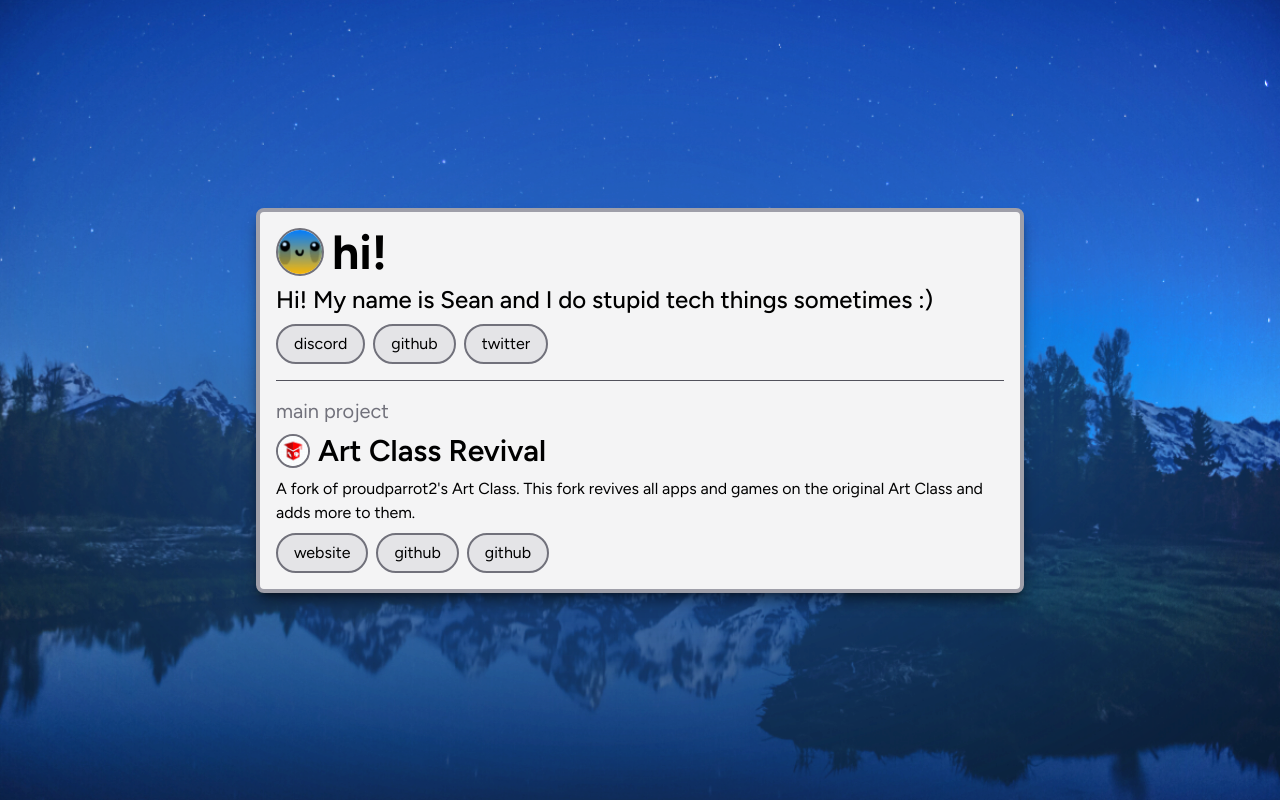
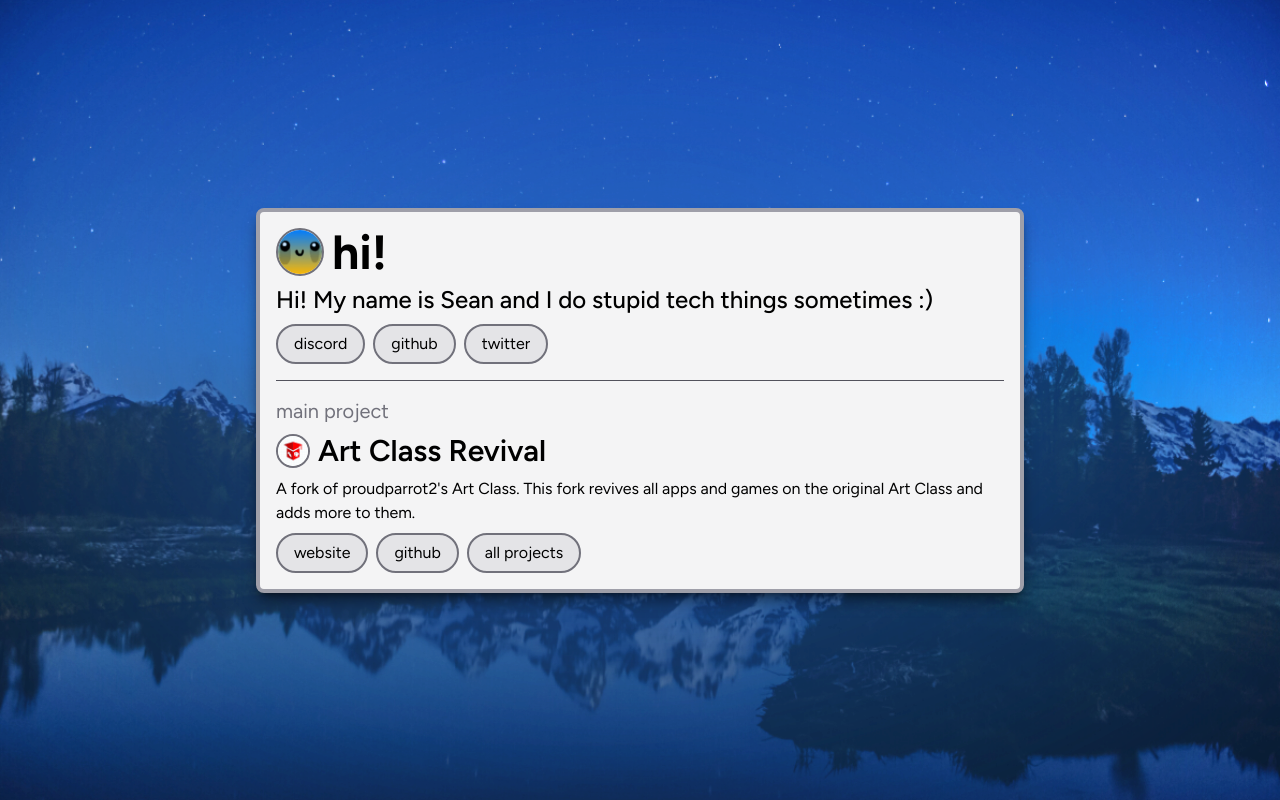
Before and after one commit to seantrgyt/seantrg-xyzv2, a website: page index.html in a window 1280 px wide. Drawn offline with Linux system fonts and the light colour scheme.

Commit message:
Update index.html

```diff
--- a/index.html
+++ b/index.html
@@ -89,7 +89,7 @@
                     class="flex items-center justify-center bg-zinc-200 dark:bg-zinc-700 hover:bg-zinc-300 dark:hover:bg-zinc-600 transition-colors rounded-full border-2 border-zinc-500 w-fit h-10 p-4"
                     href="https://seantrg.xyz/projects"
                     title="All Projects"
-                >github</a>
+                >all projects</a>
             </div>
         </div>
     </main>
```
